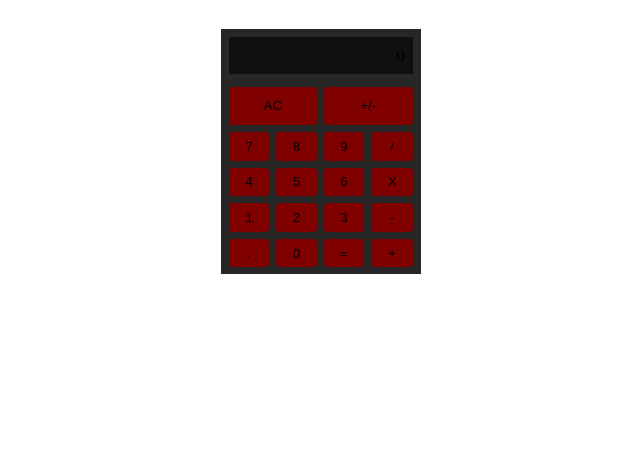
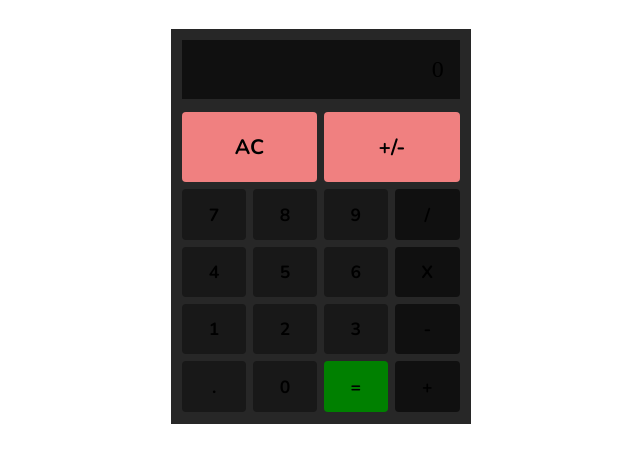
Before and after one commit to Khrononian/Calculator-v2, a website: page index.html in a window 1280 px wide. Shown: the part 50-512 px from the top of the page, without its empty margins (319-959 px from the left). Drawn offline with nearby package versions, Linux system fonts and the light colour scheme.

Commit message:
Added colors

```diff
--- a/style.css
+++ b/style.css
@@ -1,3 +1,5 @@
+@import url('https://fonts.googleapis.com/css2?family=Nunito:wght@700&display=swap');
+
 * {
     margin: 0;
     padding: 0;
@@ -12,15 +14,15 @@ h1 {
 
 .contain {
     background: #272727;
-    width: 200px;
-    height: 245px;
+    width: 300px;
+    height: 395px;
     margin: 0 auto;
-    padding: .5rem;
+    padding: .7rem;
 }
 
 .display {
     background: #101010;
-    padding: .5rem;
+    padding: 1rem;
     width: 100%;
     margin: 0 auto;
     text-align: end;
@@ -28,7 +30,7 @@ h1 {
 }
 
 .operation-display {
-    font-size: 1.1rem;
+    font-size: 1.5rem;
 }
 
 .btns-contain {
@@ -44,11 +46,17 @@ h1 {
 }
 
 .btns {
-    padding: .3rem;
+    padding: .7rem;
     cursor: pointer;
-    background: maroon;
+    background: #181818;
     border-color: transparent;
     border-radius: 4px;
+    font-family: 'Nunito', sans-serif;
+    font-size: 1.1rem;
+}
+
+.btns:hover {
+    background: #101010;
 }
 
 .clear {
@@ -59,6 +67,28 @@ h1 {
     grid-column: span 2;
 }
 
+.signs {
+    background: #101010;
+}
+
+.signs:hover {
+    background: #181818;
+}
+
+.equal {
+    background: green;
+}
+
+.equal:hover {
+    background: darkgreen;
+}
+
 .grid {
-    padding: .6rem;
+    padding: 1.2rem;
+    font-size: 1.3rem;
+    background: lightcoral
 }
+
+.grid:hover {
+    background: rgb(232, 77, 77)
+}
```
